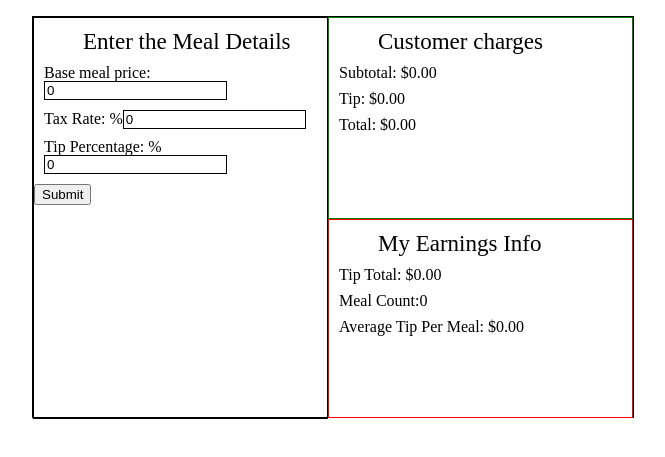
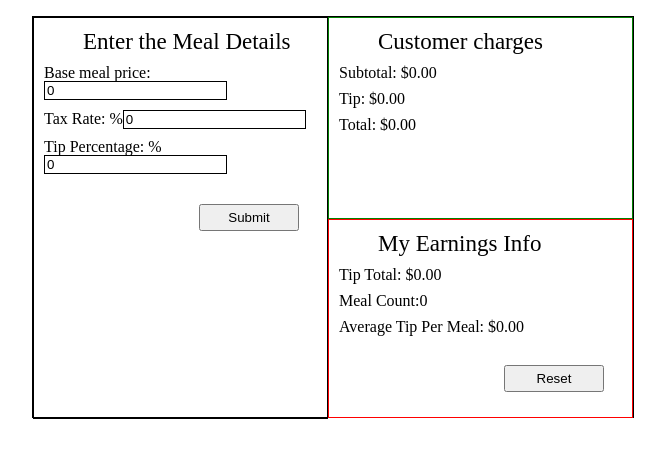
Before and after one commit to akmalmuqeeth/waitstaffCalc, a plain HTML site: page index.html in a window 1280 px wide. Shown: the part 97-554 px from the top of the page, without its empty margins (307-972 px from the left). Drawn offline with Linux system fonts and the light colour scheme.

Commit message:
reset button

```diff
--- a/css/app.css
+++ b/css/app.css
@@ -49,3 +49,11 @@ input.ng-valid {
 font-size: 53px;
 margin-top: 20px;
 }
+
+.buttons{
+	width: 100px;
+	height: 27px;
+	float: right;
+	margin-right: 28px;
+	margin-top: 20px;
+}
--- a/index.html
+++ b/index.html
@@ -22,7 +22,7 @@
 					<div class="inputDiv">Base meal price: <input type="number" ng-model="baseMealPrice" ></div>
 					<div class="inputDiv">Tax Rate: %<input type="number" ng-model="taxRate"></div>
 					<div class="inputDiv">Tip Percentage: %<input type="number" ng-model="tipPercentage"></div>
-					<button>Submit</button>
+					<button class="buttons">Submit</button>
 				</form>
 
 
@@ -40,6 +40,8 @@
 			 	<div class="inputDiv">Meal Count:{{mealCount}}</div>
 			 	<div class="inputDiv">Average Tip Per Meal: {{averageTip | currency}}</div>
 
+			 	<button class="buttons" ng-click="reset()">Reset</button>
+
 			 </div>
 
 
--- a/js/app.js
+++ b/js/app.js
@@ -1,18 +1,6 @@
 angular.module("calcApp", []).
 controller("calcController", function($scope){
 	$scope.title = "Waitstaff Calculator";
-
-	$scope.baseMealPrice = 0;
-	$scope.taxRate = 0;
-	$scope.tipPercentage = 0;
-
-	$scope.subtotal= 0.0;
-	$scope.tip = 0.0;
-	$scope.customerTotal = 0.0;
-
-	$scope.tipTotal = 0.0;
-	$scope.mealCount = 0;
-	$scope.averageTip = 0.0;
 
 	$scope.calculate = function(){
 		var taxValue = ($scope.taxRate / 100) * $scope.baseMealPrice;
@@ -25,4 +13,20 @@ controller("calcController", function($scope){
 		$scope.averageTip = $scope.tipTotal / $scope.mealCount;
 
 	};
+
+	$scope.reset = function(){
+		$scope.baseMealPrice = 0;
+		$scope.taxRate = 0;
+		$scope.tipPercentage = 0;
+
+		$scope.subtotal= 0.0;
+		$scope.tip = 0.0;
+		$scope.customerTotal = 0.0;
+
+		$scope.tipTotal = 0.0;
+		$scope.mealCount = 0;
+		$scope.averageTip = 0.0;
+	};
+
+	$scope.reset();
 });
```
